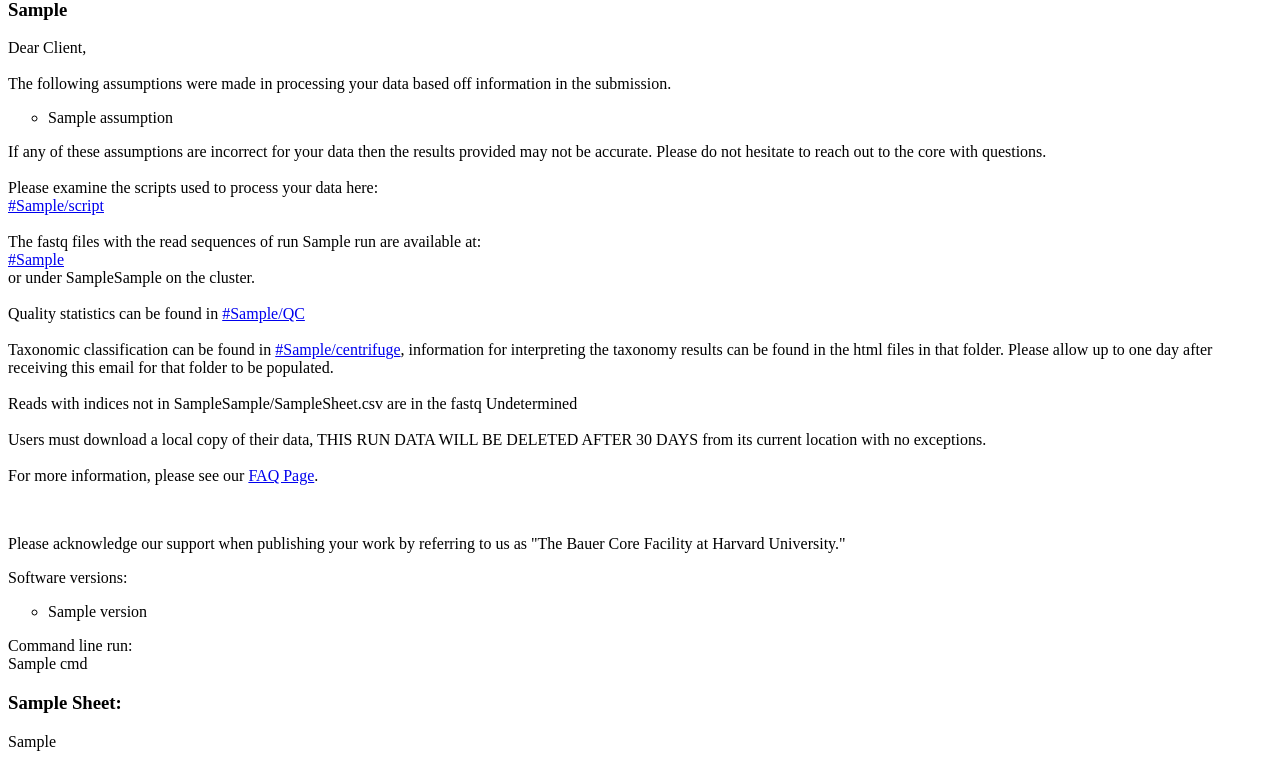
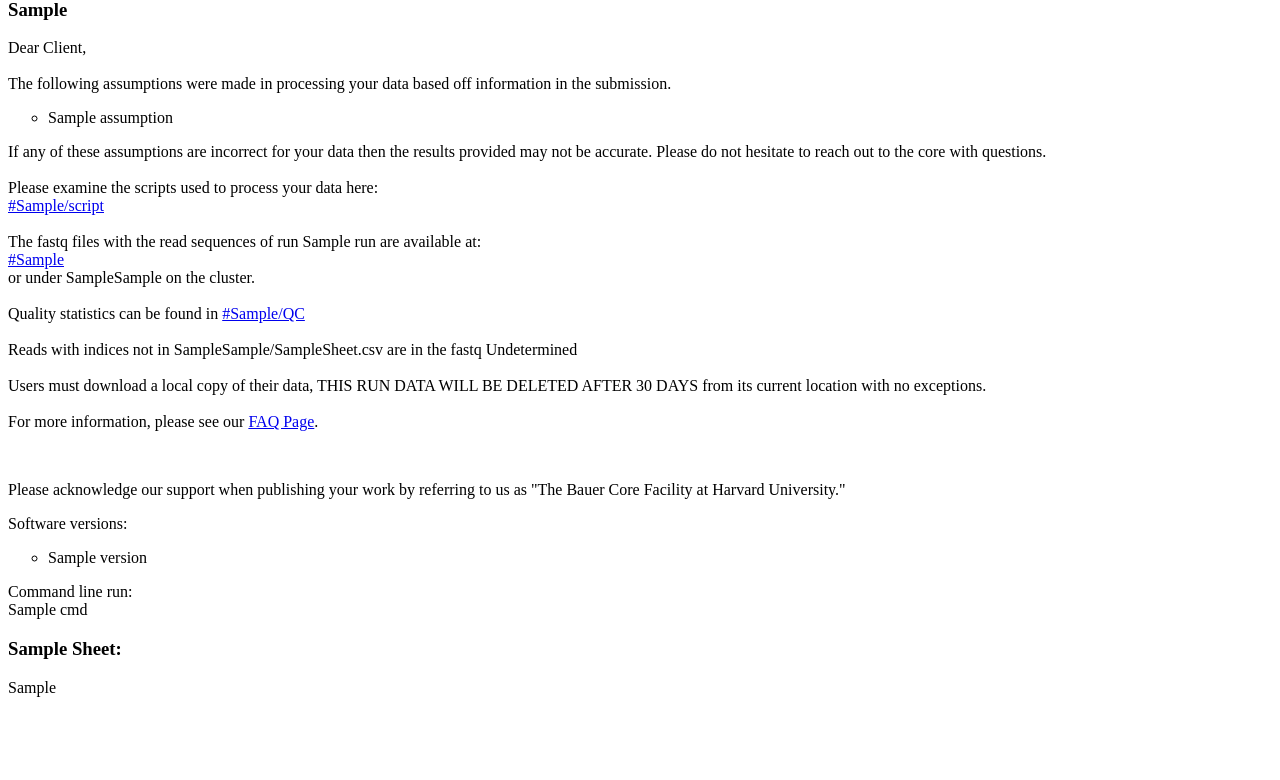
Before and after one commit to harvardinformatics/odybcl2fastq, a Python web app: template odybcl2fastq/templates/10x_summary.html in a window 1280 px wide. Shown: the part 20-800 px from the top of the page. Run offline with Jinja, Linux system fonts and the light colour scheme; the template is opened without the code that fills it: most values are stand-ins (such as "Sample title", 1, 10 or a date in 2020).

Commit message:
Remove the last vestiges of centrifuge

```diff
--- a/odybcl2fastq/templates/10x_summary.html
+++ b/odybcl2fastq/templates/10x_summary.html
@@ -22,9 +22,6 @@
     or under {{fastq_dir}}{{run_folder}} on the cluster.<br><br>
     Quality statistics can be found in
     <a href="{{fastq_url}}{{run_folder}}/QC">{{fastq_url}}{{run_folder}}/QC</a><br><br>
-    Taxonomic classification can be found in
-    <a href="{{fastq_url}}{{run_folder}}/centrifuge">{{fastq_url}}{{run_folder}}/centrifuge</a>, information for interpreting the taxonomy
-    results can be found in the html files in that folder.  Please allow up to one day after receiving this email for that folder to be populated.<br><br>
     Reads with indices not in {{fastq_dir}}{{run_folder}}/SampleSheet.csv are in the fastq
     Undetermined<br><br>
     Users must download a local copy of their data,
```
Also changed, not shown: 1 other file.
